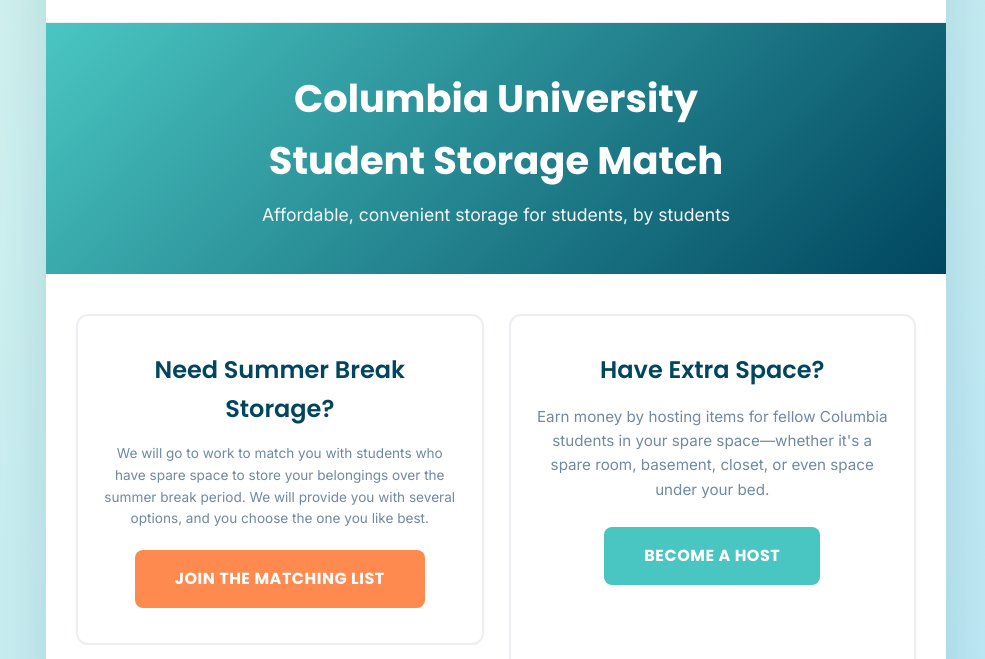
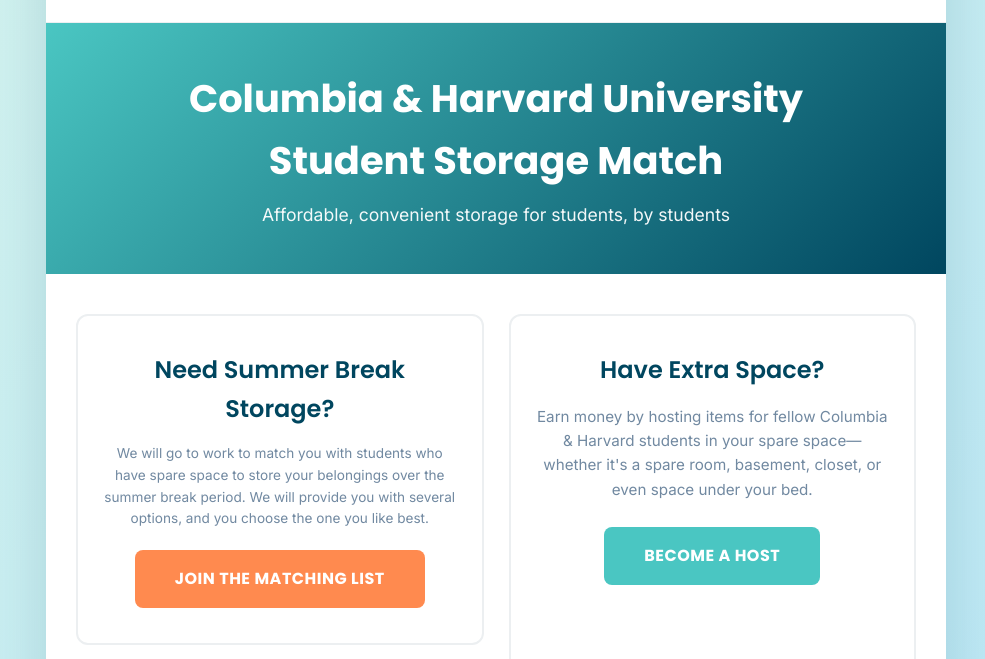
Before and after one commit to Storage-Buddy/studentstorage2, a plain HTML site: page index.html in a window 1280 px wide. Shown: the part 141-800 px from the top of the page, without its empty margins (144-1129 px from the left). Drawn offline with nearby package versions, Linux system fonts and the light colour scheme.

Commit message:
Update index.html

```diff
--- a/index.html
+++ b/index.html
@@ -3,7 +3,7 @@
 <head>
   <meta charset="UTF-8" />
   <meta name="viewport" content="width=device-width, initial-scale=1.0" />
-  <title>Columbia University Student Storage Match - Affordable Storage for Columbia Students</title>
+  <title>Columbia & Harvard University Student Storage Match - Affordable Storage for Columbia & Harvard Students</title>
 
   <link rel="preconnect" href="https://fonts.googleapis.com" />
   <link rel="preconnect" href="https://fonts.gstatic.com" crossorigin />
@@ -300,7 +300,7 @@
 
     <!-- 2) Headline -->
     <div class="header">
-      <h1>Columbia University<br />Student Storage Match</h1>
+      <h1>Columbia & Harvard University<br />Student Storage Match</h1>
       <p>Affordable, convenient storage for students, by students</p>
     </div>
 
@@ -340,7 +340,7 @@
         <div class="cta-card">
           <h3>Have Extra Space?</h3>
           <p>
-            Earn money by hosting items for fellow Columbia students in your spare space—whether it's a spare room,
+            Earn money by hosting items for fellow Columbia & Harvard students in your spare space—whether it's a spare room,
             basement, closet, or even space under your bed.
           </p>
           <a
@@ -372,7 +372,7 @@
               <img src="Verified student.png" alt="Verified student" class="step-icon" />
             </div>
             <h4>We Verify Students</h4>
-            <p>We check UNI credentials to ensure both hosts and seekers are verified Columbia students</p>
+            <p>We check UNI credentials to ensure both hosts and seekers are verified university students</p>
           </div>
 
           <div class="step">
```
